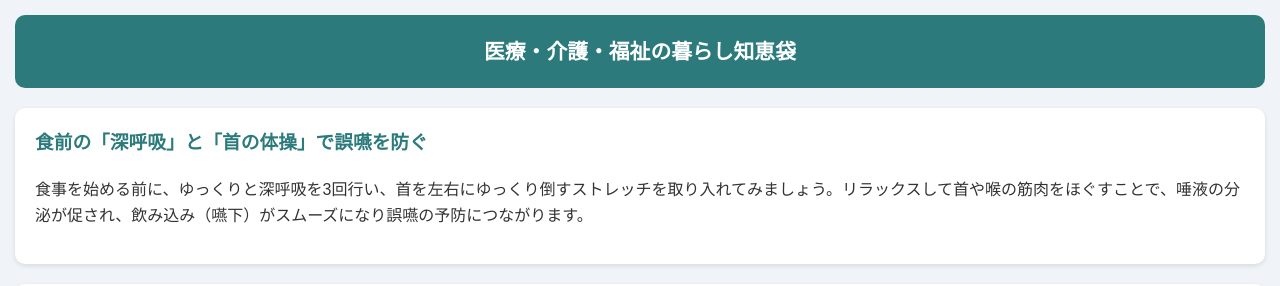
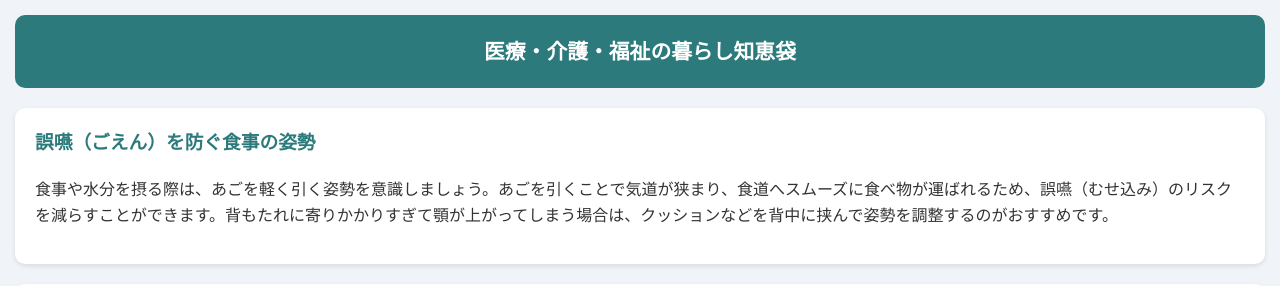
Before and after one commit to MKT-KND/jarvis-care-media, a plain HTML site: page index.html in a window 1280 px wide. Shown: the top 286 px of the page. Drawn offline with Linux system fonts and the light colour scheme.

Commit message:
JARVIS: Auto update content

```diff
--- a/index.html
+++ b/index.html
@@ -18,8 +18,8 @@
         <h1>医療・介護・福祉の暮らし知恵袋</h1>
     </header>
     <div class="card">
-        <h3>食前の「深呼吸」と「首の体操」で誤嚥を防ぐ</h3>
-<p>食事を始める前に、ゆっくりと深呼吸を3回行い、首を左右にゆっくり倒すストレッチを取り入れてみましょう。リラックスして首や喉の筋肉をほぐすことで、唾液の分泌が促され、飲み込み（嚥下）がスムーズになり誤嚥の予防につながります。</p>
+        <h3>誤嚥（ごえん）を防ぐ食事の姿勢</h3>
+<p>食事や水分を摂る際は、あごを軽く引く姿勢を意識しましょう。あごを引くことで気道が狭まり、食道へスムーズに食べ物が運ばれるため、誤嚥（むせ込み）のリスクを減らすことができます。背もたれに寄りかかりすぎて顎が上がってしまう場合は、クッションなどを背中に挟んで姿勢を調整するのがおすすめです。</p>
     </div>
     <div class="card">
         <div style="font-weight:bold; margin-bottom:10px; text-align:center;">💡 おすすめ福祉・介護サービス</div>
```
